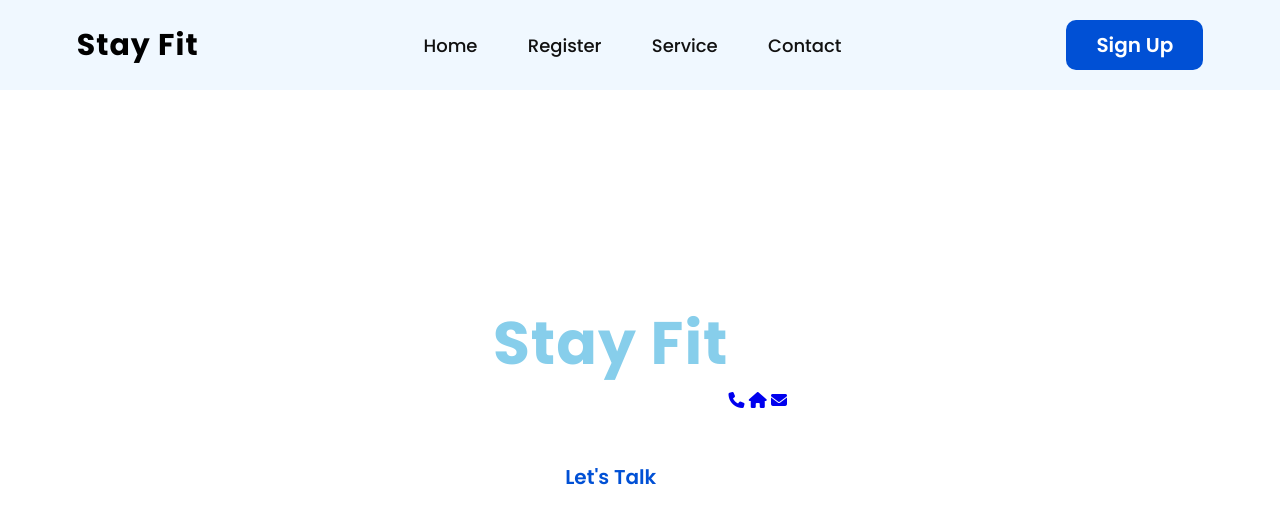
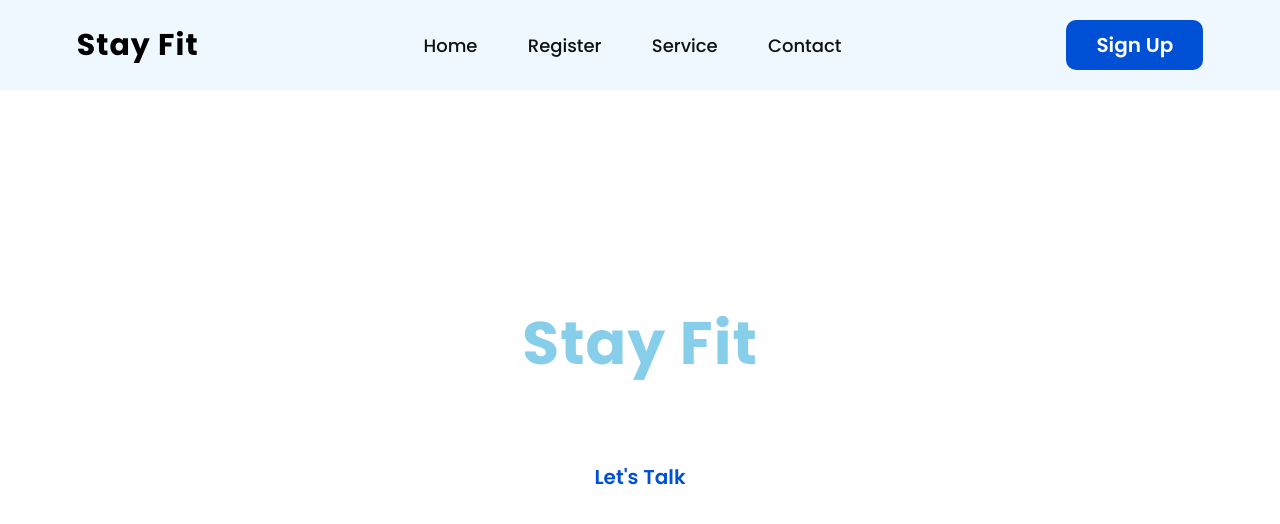
Before and after one commit to bantanzzz/STAY-FIT, a plain HTML site: page index.html in a window 1280 px wide. Drawn offline with Linux system fonts and the light colour scheme.

```diff
--- a/index.html
+++ b/index.html
@@ -31,13 +31,9 @@
   <a href="#" class="btn">let's talk</a>
     </div>
 
-    <footer>
-      <div class="icons">
-        <a href="tel:+1234567890" title="Call Us"><i class="fas fa-phone"></i></a>
-        <a href="/" title="Home"><i class="fas fa-home"></i></a>
-        <a href="/contact" title="Contact Us"><i class="fas fa-envelope"></i></a>
-      </div>
-    </footer>
+
+
+
 
 </body>
 </html>
```
